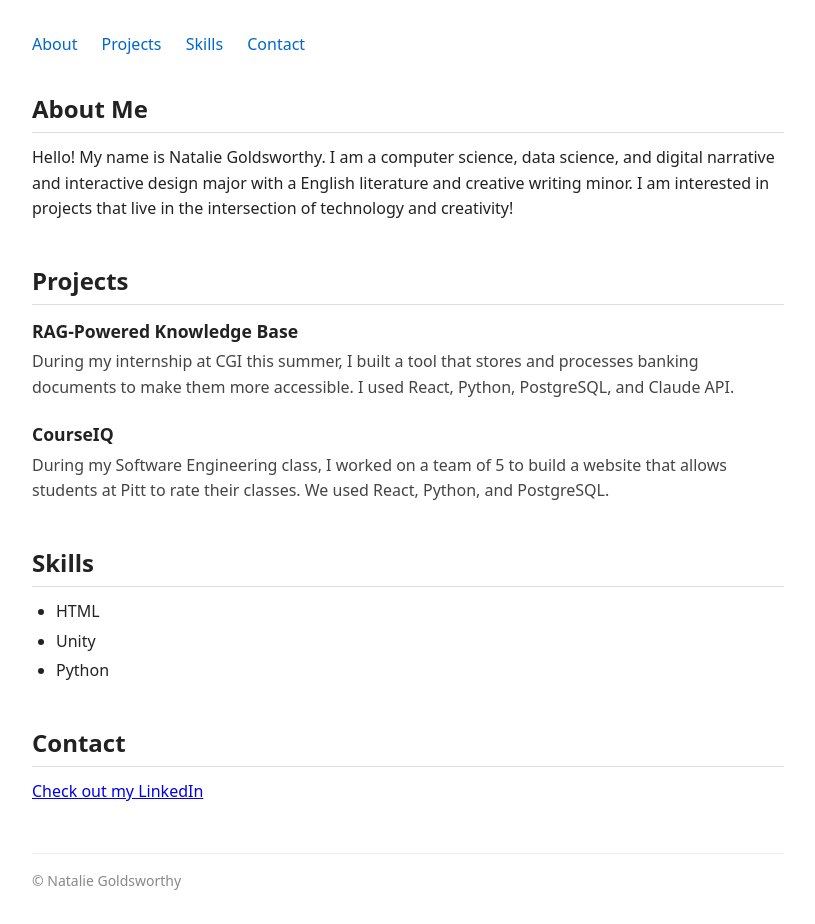
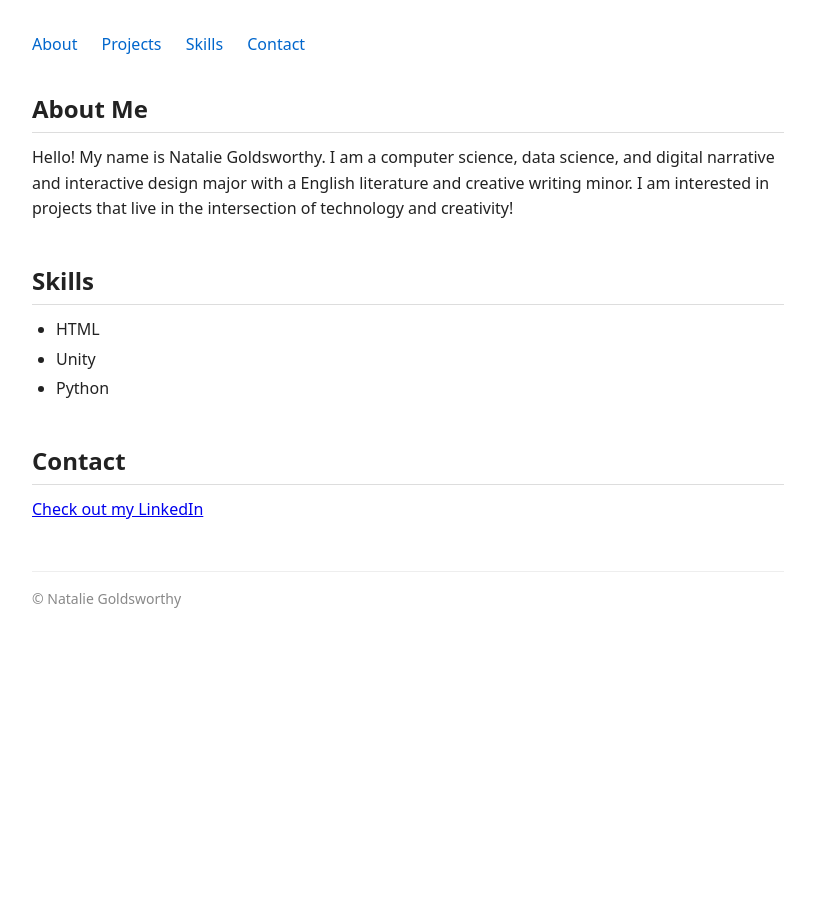
Before and after one commit to NatGold11/CS1530_HW3, a plain HTML site: page index.html in a window 1280 px wide. Shown: the whole page, without its empty margins (232-1047 px from the left). After the commit the page ends 800 px from the top, so only its background shows below. Drawn offline with Linux system fonts and the light colour scheme.

Commit message:
Deleted project section

```diff
--- a/index.html
+++ b/index.html
@@ -26,17 +26,7 @@
       Hello! My name is Natalie Goldsworthy. I am a computer science, data science, and digital narrative and interactive design major with a English literature and creative writing minor. I am interested in projects that live in the intersection of technology and creativity!
     </section>
 
-    <section id="projects">
-      <h2>Projects</h2>
-      <div class="project">
-        <h3>RAG-Powered Knowledge Base</h3>
-        <p>During my internship at CGI this summer, I built a tool that stores and processes banking documents to make them more accessible. I used React, Python, PostgreSQL, and Claude API.</p>
-      </div>
-      <div class="project">
-        <h3>CourseIQ</h3>
-        <p>During my Software Engineering class, I worked on a team of 5 to build a website that allows students at Pitt to rate their classes. We used React, Python, and PostgreSQL.</p>
-      </div>
-    </section>
+
 
     <section id="skills">
       <h2>Skills</h2>
```
